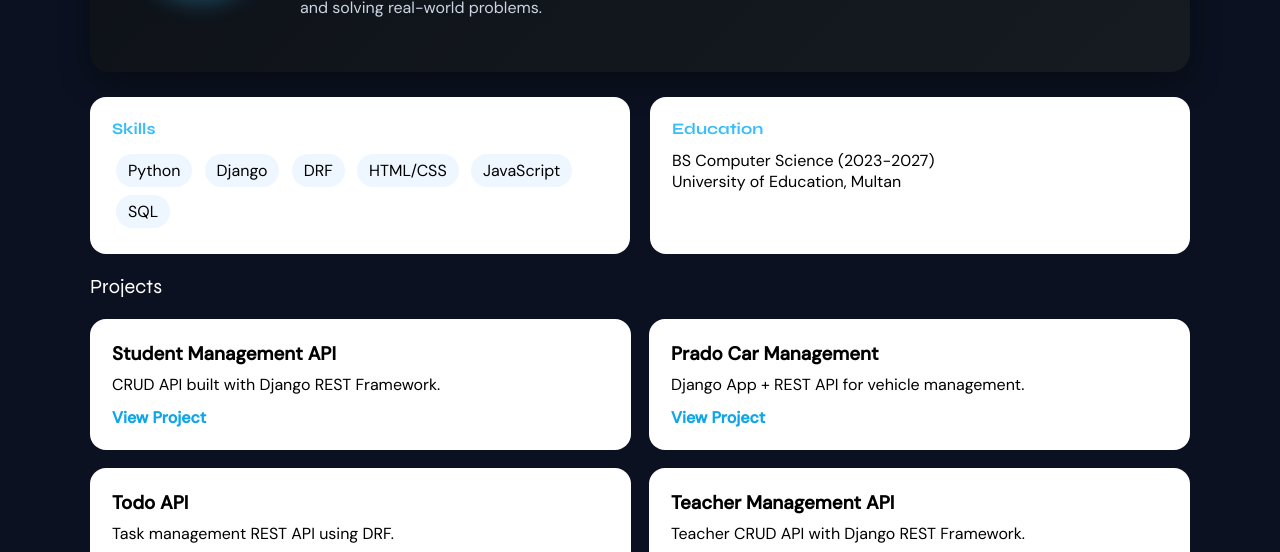
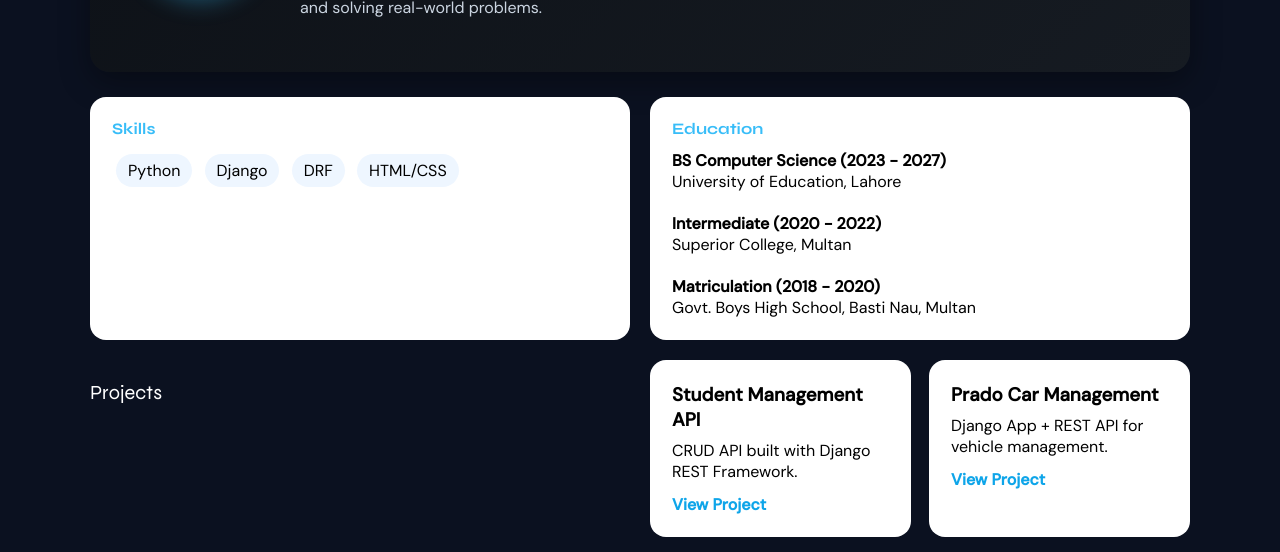
Before and after one commit to chdeveloper01-bit/My-Portfolio, a plain HTML site: page index.html in a window 1280 px wide. Shown: the part 232-784 px from the top of the page. Drawn offline with Linux system fonts and the light colour scheme.

Commit message:
lil changes

```diff
--- a/index.html
+++ b/index.html
@@ -152,15 +152,25 @@ Passionate about learning modern technologies and solving real-world problems.
 <span class="skill-pill">Django</span>
 <span class="skill-pill">DRF</span>
 <span class="skill-pill">HTML/CSS</span>
-<span class="skill-pill">JavaScript</span>
-<span class="skill-pill">SQL</span>
+
 </div>
 
 <div class="card">
 <div class="card-title">Education</div>
-<p>BS Computer Science (2023-2027)</p>
-<p>University of Education, Multan</p>
-</div>
+
+<p><strong>BS Computer Science (2023 - 2027)</strong></p>
+<p>University of Education, Lahore</p>
+
+<br>
+
+<p><strong>Intermediate (2020 - 2022)</strong></p>
+<p>Superior College, Multan</p>
+
+<br>
+
+<p><strong>Matriculation (2018 - 2020)</strong></p>
+<p>Govt. Boys High School, Basti Nau, Multan</p>
+
 </div>
 
 <div class="section-heading">Projects</div>
```
